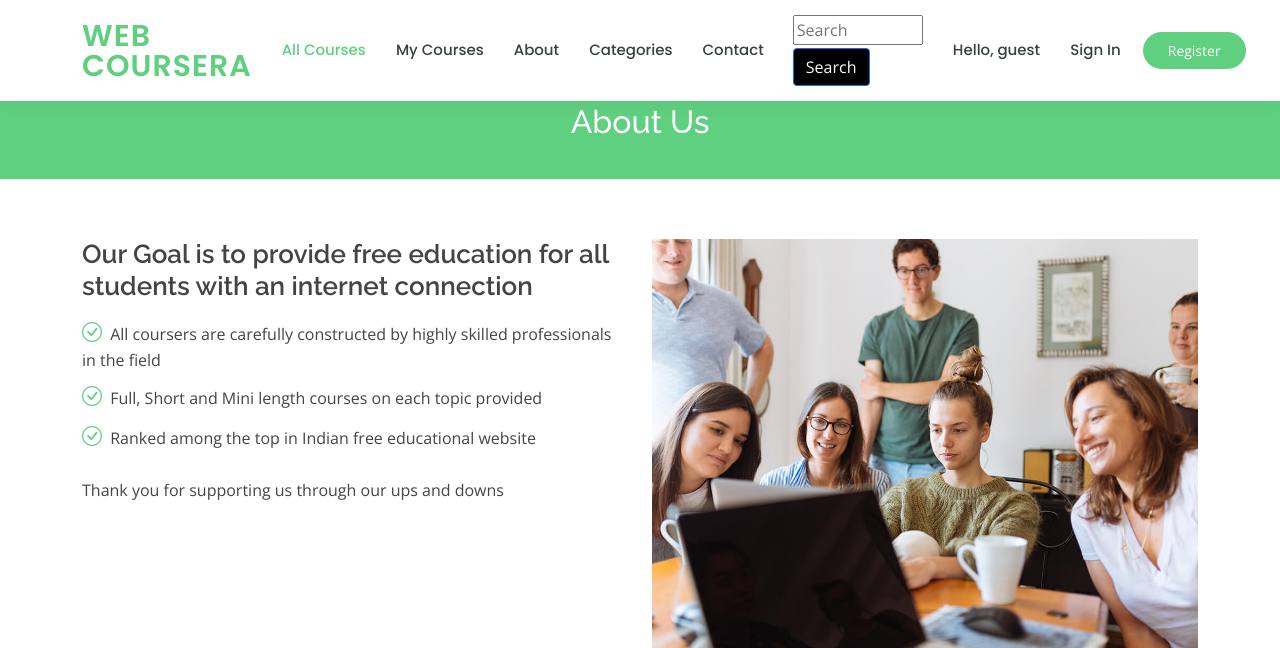
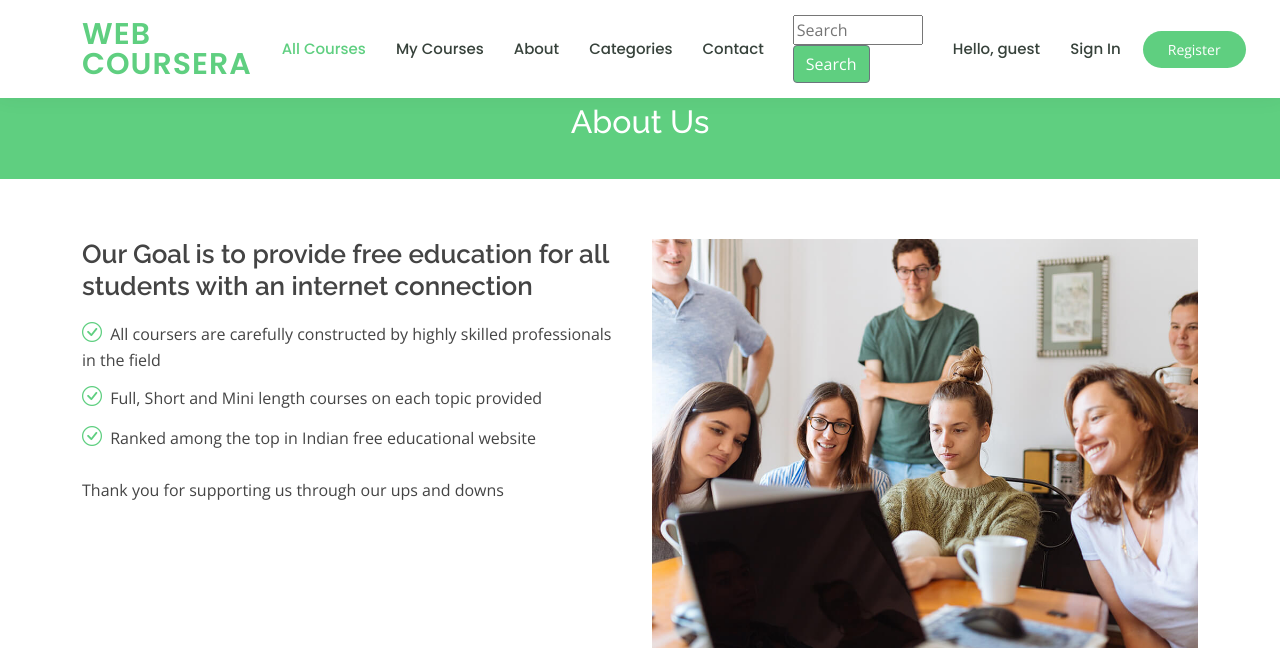
Before and after one commit to amalfrancisu/webp-project1, a PHP site: page /Main/about.php in a window 1280 px wide. Shown: the top 648 px of the page. Run offline with PHP 8.4, Linux system fonts and the light colour scheme; the visitor is signed in with stand-in values (Sample User, id 1).

Commit message:
Update about.php

```diff
--- a/about.php
+++ b/about.php
@@ -53,8 +53,8 @@
           <li>&nbsp;&nbsp;&nbsp;&nbsp;&nbsp;&nbsp;&nbsp;</li>
 
           <form action="search.php" class="form-inline" method="post">
-            <li><input type="text" name="search" placeholder="Search"></li>
-            <li><input type="submit" class="btn btn-primary" style="background-color: black; margin-top: 3px;" name="submit" value="Search"></li>
+            <input type="text" name="search" placeholder="Search">
+            <input type="submit" class="btn btn-secondary" style="background-color: #5fcf80; margin-top: 0px;" name="submit" value="Search">
           </form>
           <li><a href="">Hello,
             <?php echo $_SESSION['email']?>
```
